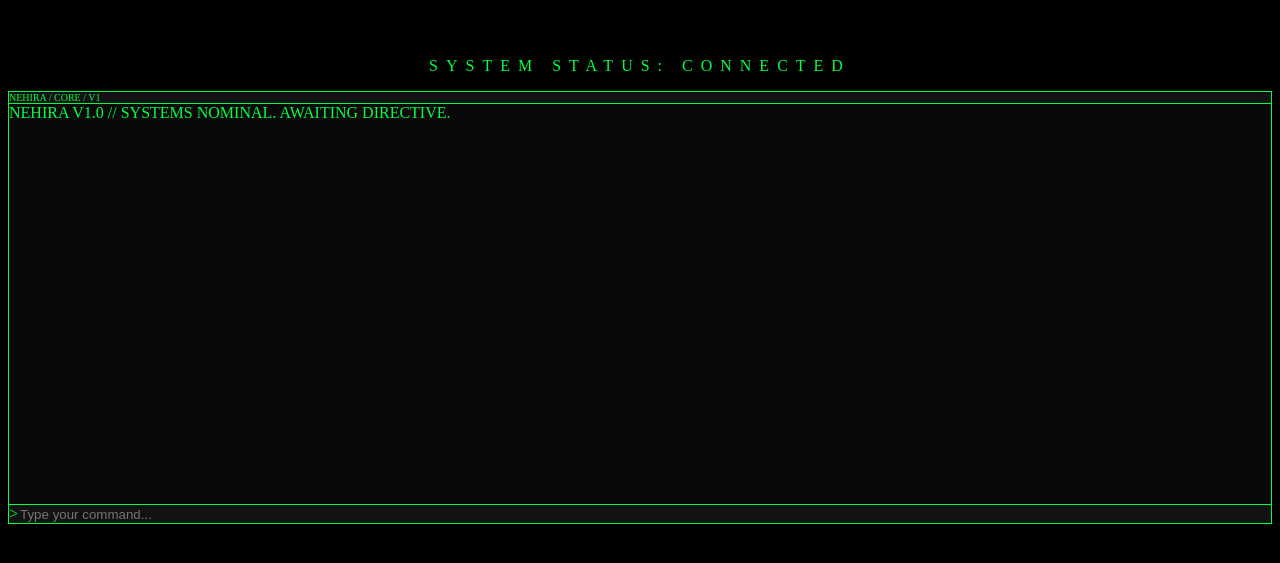
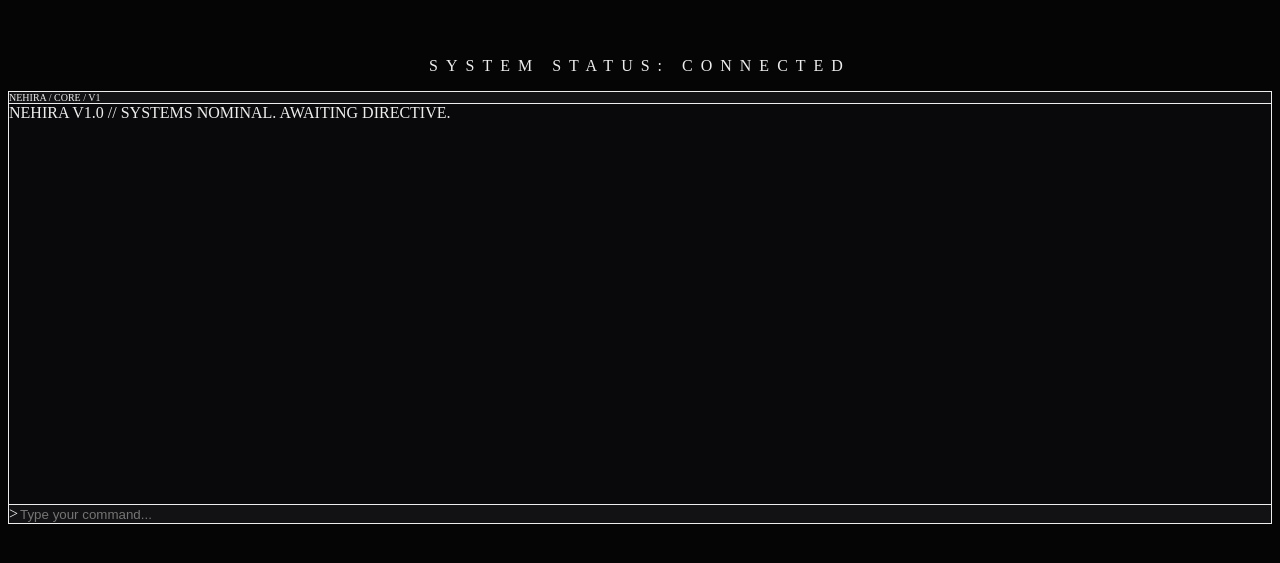
Before and after one commit to RajatDatta5315/kryv-core-, a Next.js app: page / in a window 1280 px wide. Shown: the part 165-728 px from the top of the page. Built offline with nearby package versions, Linux system fonts and the light colour scheme.

Commit message:
Update globals.css

```diff
--- a/app/globals.css
+++ b/app/globals.css
@@ -3,6 +3,6 @@
 @tailwind utilities;
 
 body {
-  background: #000000;
-  color: #00FF41;
+  background: #050505; /* Deep rich black, not pure black */
+  color: #ededed; /* Soft white */
 }
```
